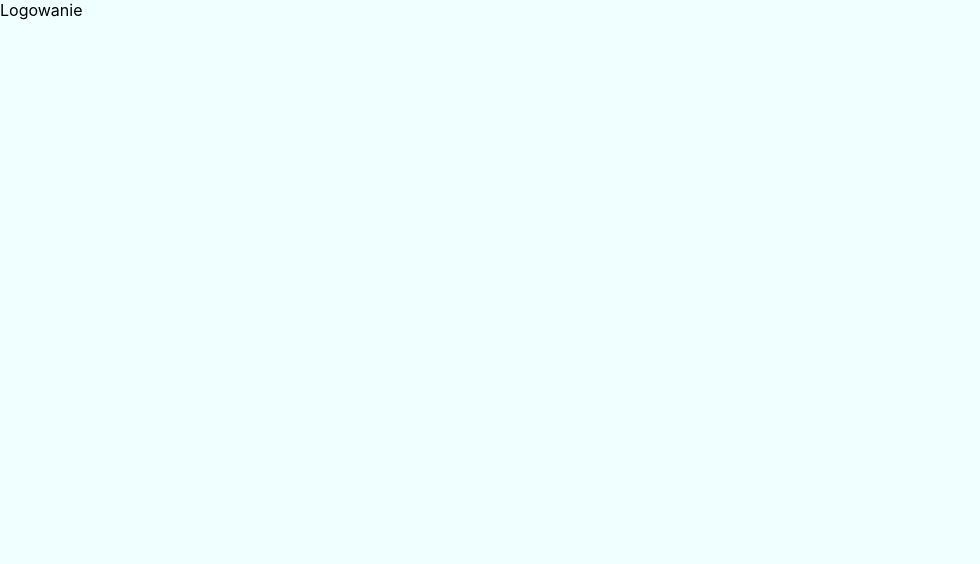
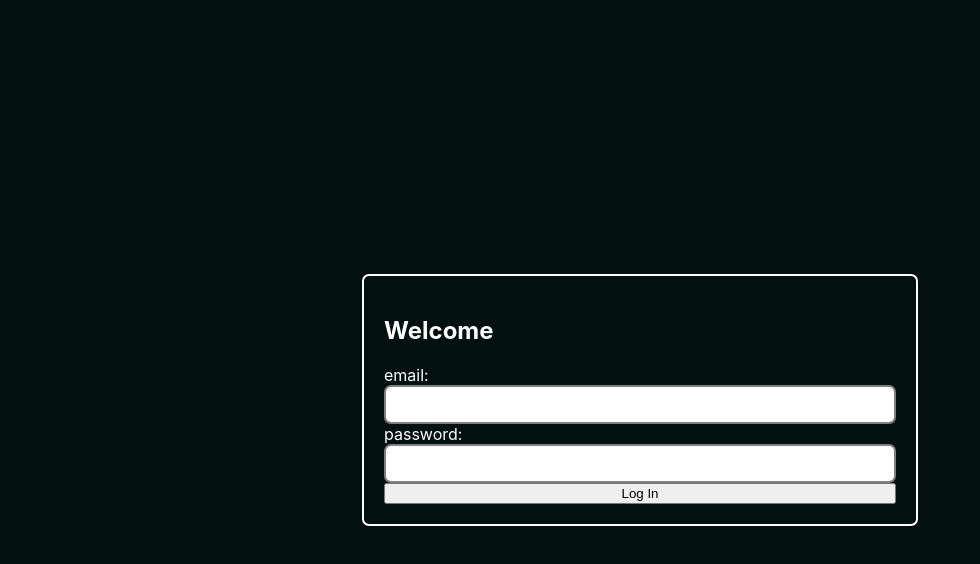
Before and after one commit to JaaacobR/social-media-app, a React (Create React App) app in the folder client/: page / in a window 1280 px wide. Shown: the top 564 px of the page, without its empty margins (0-980 px from the left). Built offline with nearby package versions, Linux system fonts and the light colour scheme.

Commit message:
add first login form

```diff
--- a/client/src/pages/SignIn/SignIn.css
+++ b/client/src/pages/SignIn/SignIn.css
@@ -1,5 +1,30 @@
 .main {
   width: 100vw;
   height: 100vh;
-  background-color: azure;
+  background-color: rgb(2, 16, 16);
+  display: flex;
+  justify-content: center;
+  align-items: center;
+  color: white;
 }
+.loginContainer {
+  width: 40%;
+  min-width: 250px;
+  border: 2px solid white;
+  padding: 20px;
+  border-radius: 7px;
+}
+section#form {
+  display: flex;
+  flex-direction: column;
+  justify-content: center;
+}
+label {
+  display: flex;
+  flex-direction: column;
+}
+input {
+  border: 2px solid gray;
+  border-radius: 7px;
+  padding: 10px;
+}
--- a/client/src/pages/SignIn/SignIn.tsx
+++ b/client/src/pages/SignIn/SignIn.tsx
@@ -1,6 +1,41 @@
-import * as React from "react";
+import React, { useState } from "react";
 import "./SignIn.css";
 
 export const SignIn = () => {
-  return <div className="main">Logowanie</div>;
+  const [email, setEmail] = useState("");
+  const [password, setPassword] = useState("");
+
+  const handlePasswordChange = (event: React.ChangeEvent<HTMLInputElement>) => {
+    setPassword(event.target.value);
+  };
+
+  const handleEmailCHange = (event: React.ChangeEvent<HTMLInputElement>) => {
+    setEmail(event.target.value);
+  };
+
+  const handleLogIn = () => {
+
+  }
+  return (
+    <div className="main">
+      <section className="loginContainer">
+        <h2>Welcome</h2>
+        <section id="form">
+          <label>
+            email:{" "}
+            <input type="email" value={email} onChange={handleEmailCHange} />
+          </label>
+          <label>
+            password:{" "}
+            <input
+              type="password"
+              value={password}
+              onChange={handlePasswordChange}
+            />
+          </label>
+          <button onClick={handleLogIn}>Log In</button>
+        </section>
+      </section>
+    </div>
+  );
 };
```
